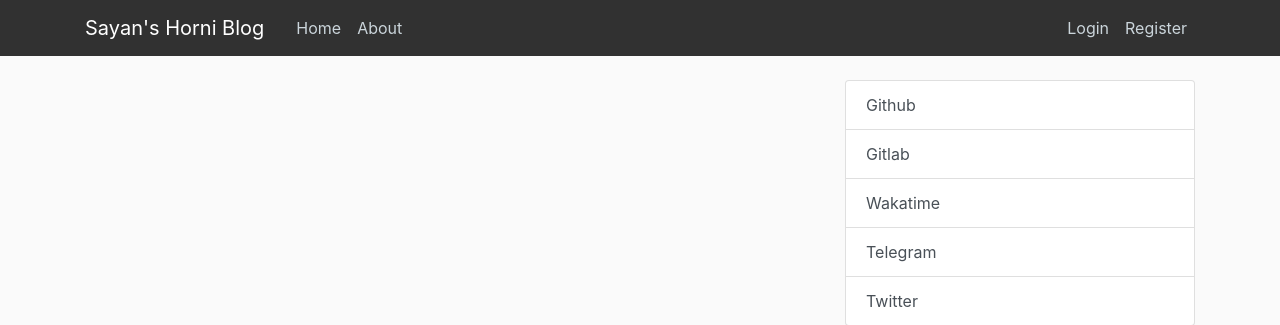
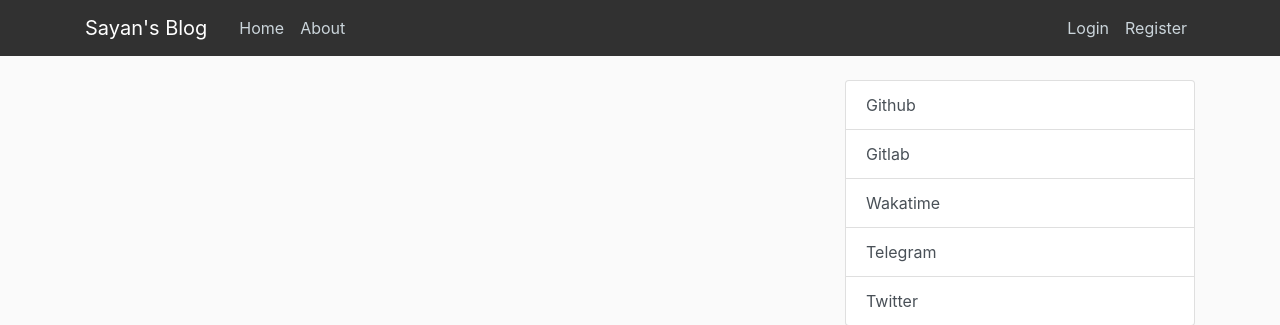
Before and after one commit to Dank-del/django_blog, a Django app: page / in a window 1280 px wide. Shown: the top 325 px of the page. Run offline with Django 4.2, Linux system fonts and the light colour scheme; data that the repository does not hold is empty; parts of the project's set-up code (start-up, migrations or seed data) failed here and were passed over; some libraries are stand-ins or nearby versions.

Commit message:
remove useless text
Signed-off-by: Sayan Biswas <sayan@pokurt.me>

```diff
--- a/blog/templates/blog/base.html
+++ b/blog/templates/blog/base.html
@@ -14,16 +14,16 @@
     <link rel="stylesheet" type="text/css" href="{% static 'blog/main.css' %}">
 
     {% if title %}
-        <title>Sayan's Horni Blog - {{ title }}</title>
+        <title>Sayan's Blog - {{ title }}</title>
     {% else %}
-        <title>Sayan's Horni Blog</title>
+        <title>Sayan's Blog</title>
     {% endif %}
 </head>
 <body>
 <header class="site-header">
     <nav class="navbar navbar-expand-md navbar-dark bg-steel fixed-top">
         <div class="container">
-            <a class="navbar-brand mr-4" href="{% url 'blog-home' %}">Sayan's Horni Blog</a>
+            <a class="navbar-brand mr-4" href="{% url 'blog-home' %}">Sayan's Blog</a>
             <button class="navbar-toggler" type="button" data-toggle="collapse" data-target="#navbarToggle"
                     aria-controls="navbarToggle" aria-expanded="false" aria-label="Toggle navigation">
                 <span class="navbar-toggler-icon"></span>
```
